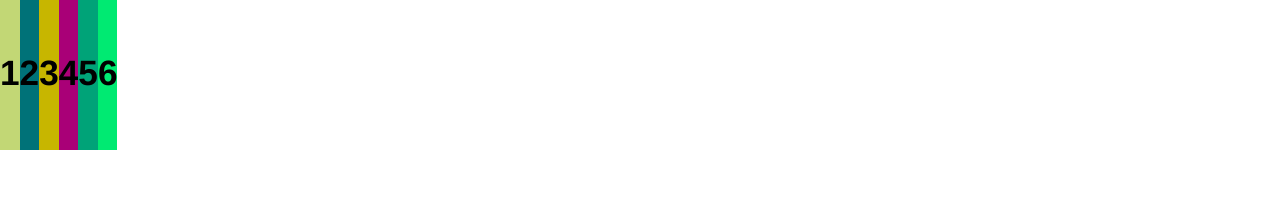
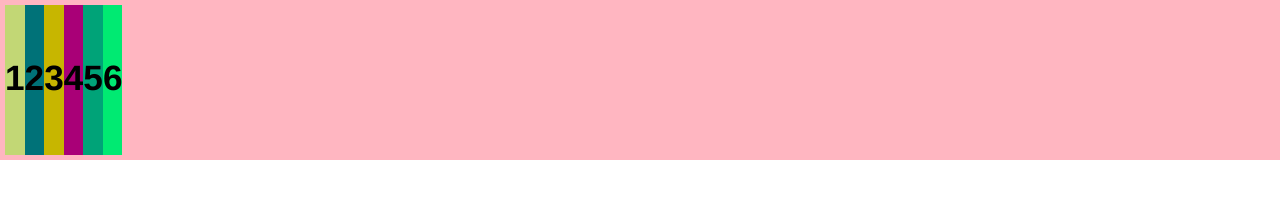
Before and after one commit to itschool-front/cssFlexLayout, a website: page index.html in a window 1280 px wide. Drawn offline with Linux system fonts and the light colour scheme.

Commit message:
adds visibility to #flexbox-container with background color and padding

```diff
--- a/css/custom.css
+++ b/css/custom.css
@@ -6,6 +6,8 @@ ul#flex-container{
    list-style: none;
    margin: 0;
    padding: 0;
+   background-color: lightpink;
+   padding: 5px;
 
    display: flex;
 }
@@ -17,6 +19,8 @@ ul li{
     font-weight: bold;
     font-size: 2.2em;
     text-align: center;
+
+
 }
 
 ul li:first-child{ background-color: #c2d775 }
```
